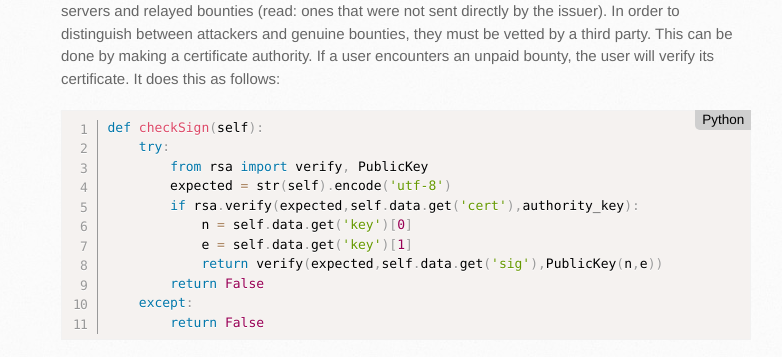
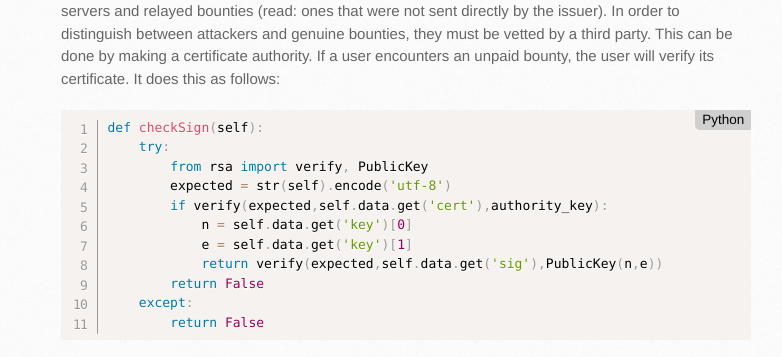
Before and after one commit to LivInTheLookingGlass/Senior-Project, a plain HTML site: page index.html in a window 1280 px wide. Shown: the part 2435-2792 px from the top of the page, without its empty margins (109-891 px from the left). Drawn offline with nearby package versions, Linux system fonts and the light colour scheme; no server answers.

Commit message:
Update index.html

````diff
--- a/index.html
+++ b/index.html
@@ -127,7 +127,7 @@
 
 <p>The <a href="#MallicousServer">Mallicious Server</a> problem and Man-in-the-Middle attack forces an extra step for non-paying servers and relayed bounties (read: ones that were not sent directly by the issuer). In order to distinguish between attackers and genuine bounties, they must be vetted by a third party. This can be done by making a certificate authority. If a user encounters an unpaid bounty, the user will verify its certificate. It does this as follows:</p>
 
-<p><script type="text/javascript">document.write(marked("```python\ndef checkSign(self):\n	try:\n		from rsa import verify, PublicKey\n		expected = str(self).encode('utf-8')\n		if rsa.verify(expected,self.data.get('cert'),authority_key):\n			n = self.data.get('key')[0]\n			e = self.data.get('key')[1]\n			return verify(expected,self.data.get('sig'),PublicKey(n,e))\n		return False\n	except:\n		return False\n```"));</script></p>
+<p><script type="text/javascript">document.write(marked("```python\ndef checkSign(self):\n	try:\n		from rsa import verify, PublicKey\n		expected = str(self).encode('utf-8')\n		if verify(expected,self.data.get('cert'),authority_key):\n			n = self.data.get('key')[0]\n			e = self.data.get('key')[1]\n			return verify(expected,self.data.get('sig'),PublicKey(n,e))\n		return False\n	except:\n		return False\n```"));</script></p>
 
 <p>In the worse case scenario (the bounty contains a certificate and signature, but is invalid), this verification takes an additional 340μs.<script type="text/javascript">addFootnote("Average of 1000 tries on my Asus Q550LF running Linux Mint 17.2 (KDE), Python 3.4.3<br>&nbsp;&nbsp;&nbsp;&nbsp;&nbsp;&nbsp;194μs on Python 2.7.6");</script> While this is by no means ideal, it is (as of yet) the best available solution. The certificate authority will be spun off to the overall Bitcoin community in order to keep some element of decentralization.</p>
 
````
